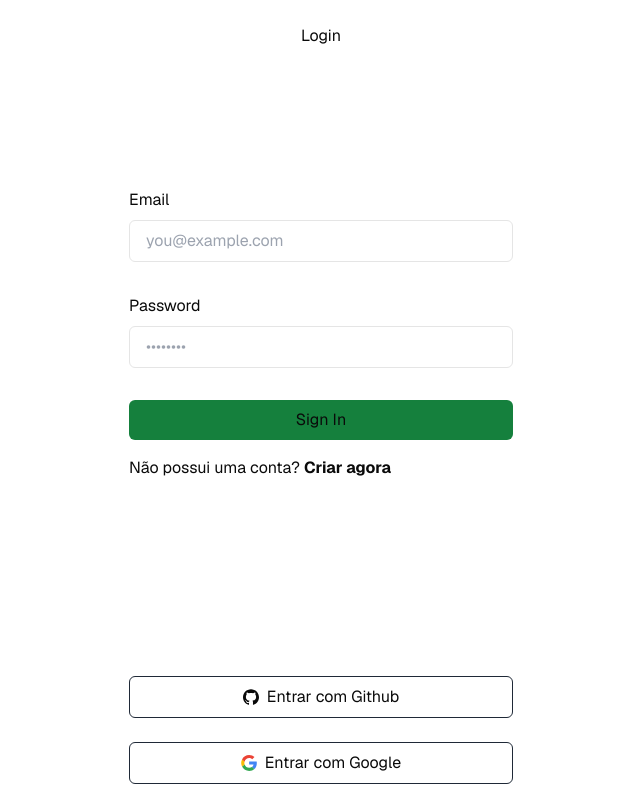
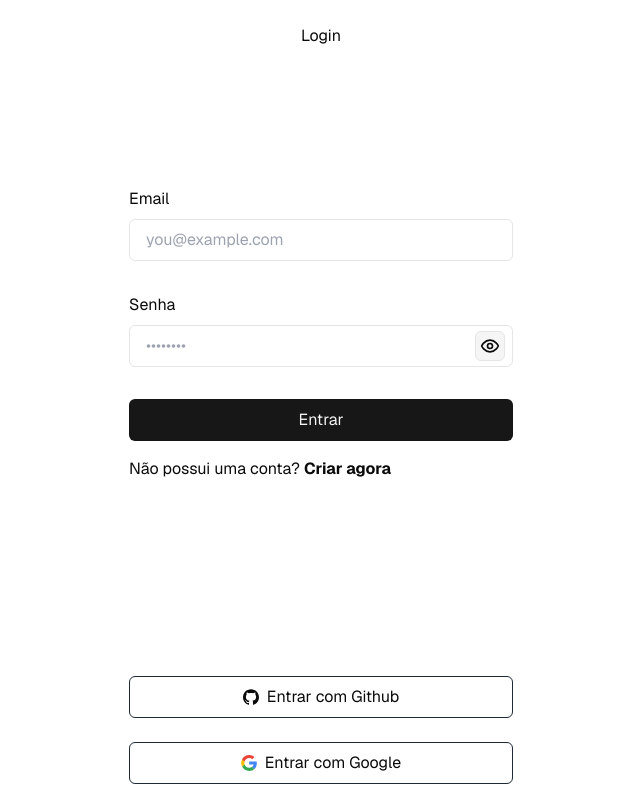
Before and after one commit to jotapemattos/cosmicus, a Next.js app: page /sign-in in a window 1280 px wide. Shown: the whole page, without its empty margins (319-959 px from the left). Built offline with nearby package versions, Linux system fonts and the light colour scheme; no server answers.

Commit message:
perf: improve sign in flow

```diff
--- /dev/null
+++ b/app/actions/sign-in.ts
@@ -0,0 +1,30 @@
+'use server'
+
+import { redirect } from 'next/navigation'
+import { createClient } from '@/utils/supabase/server'
+
+interface SignInProps {
+  email: string
+  password: string
+}
+
+export const signIn = async ({ email, password }: SignInProps) => {
+  const supabase = createClient()
+
+  const { error } = await supabase.auth.signInWithPassword({
+    email,
+    password,
+  })
+
+  if (error?.message.includes('Invalid login credentials')) {
+    throw Error('E-mail ou senha incorretos. Por favor, tente novamente.')
+  }
+
+  if (error) {
+    throw Error(
+      '/sign-in?message=Ops! Ocorreu um erro. Por favor, tente novamente mais tarde.',
+    )
+  }
+
+  return redirect('/')
+}
--- a/app/layout.tsx
+++ b/app/layout.tsx
@@ -9,7 +9,7 @@ const defaultUrl = process.env.VERCEL_URL
 
 export const metadata = {
   metadataBase: new URL(defaultUrl),
-  title: 'Next.js and Supabase Starter Kit',
+  title: 'TCC',
   description: 'The fastest way to build apps with Next.js and Supabase',
 }
 
--- a/app/sign-in/page.tsx
+++ b/app/sign-in/page.tsx
@@ -1,63 +1,111 @@
+'use client'
+
 import Link from 'next/link'
-import { createClient } from '@/utils/supabase/server'
-import { redirect } from 'next/navigation'
-import { SubmitButton } from './submit-button'
 import GithubAuthButton from '@/components/github-auth-button'
 import GoogleAuthButton from '@/components/google-auth-button'
+import { z } from 'zod'
+import { zodResolver } from '@hookform/resolvers/zod'
+import { useForm } from 'react-hook-form'
+import { signIn } from '../actions/sign-in'
+import { useState, useTransition } from 'react'
+import { Eye, EyeOff, Loader2 } from 'lucide-react'
+import { toast } from 'sonner'
 
-export default async function Page({
+const signInSchema = z.object({
+  email: z.string().email({
+    message: 'Email inválido',
+  }),
+  password: z.string(),
+})
+
+type SignInSchema = z.infer<typeof signInSchema>
+
+export default function Page({
   searchParams,
 }: {
   searchParams: { message: string }
 }) {
-  const signIn = async (formData: FormData) => {
-    'use server'
+  const [shouldShowPassword, setShouldShowPassword] = useState(false)
 
-    const email = formData.get('email') as string
-    const password = formData.get('password') as string
-    const supabase = createClient()
+  const {
+    register,
+    handleSubmit,
+    formState: { errors },
+  } = useForm<SignInSchema>({
+    resolver: zodResolver(signInSchema),
+  })
 
-    const { error } = await supabase.auth.signInWithPassword({
-      email,
-      password,
-    })
+  const [isPending, startTransition] = useTransition()
 
-    if (error) {
-      return redirect('/sign-in?message=Could not authenticate user')
+  const handleSignIn = ({ email, password }: SignInSchema) => {
+    if (!errors.root) {
+      startTransition(async () => {
+        try {
+          await signIn({ email, password })
+        } catch (error) {
+          if (error instanceof Error) {
+            toast.error(error.message)
+          }
+        }
+      })
     }
-
-    return redirect('/')
   }
 
   return (
     <div className="flex w-full flex-1 flex-col justify-center gap-2 overflow-y-hidden px-8 sm:max-w-md">
-      <form className="animate-in flex w-full flex-1 flex-col justify-center gap-2 text-foreground">
+      <form
+        onSubmit={handleSubmit(handleSignIn)}
+        className="flex w-full flex-1 flex-col justify-center gap-2 text-foreground animate-in"
+      >
         <label className="text-md" htmlFor="email">
           Email
         </label>
         <input
           className="mb-6 rounded-md border bg-inherit px-4 py-2"
-          name="email"
           placeholder="you@example.com"
           required
+          {...register('email')}
         />
         <label className="text-md" htmlFor="password">
-          Password
+          Senha
         </label>
-        <input
-          className="mb-6 rounded-md border bg-inherit px-4 py-2"
-          type="password"
-          name="password"
-          placeholder="••••••••"
-          required
-        />
-        <SubmitButton
-          formAction={signIn}
-          className="mb-2 rounded-md bg-green-700 px-4 py-2 text-foreground"
-          pendingText="Signing In..."
+        <div className="relative mb-6 flex items-center">
+          <input
+            className="w-full rounded-md border bg-inherit px-4 py-2"
+            type={shouldShowPassword ? 'text' : 'password'}
+            placeholder="••••••••"
+            required
+            {...register('password')}
+          />
+          <button
+            className="absolute right-2 rounded-md border bg-secondary p-1"
+            type="button"
+            onClick={() => setShouldShowPassword((prev) => !prev)}
+          >
+            <EyeOff
+              size={20}
+              className={`absolute transition-all ${shouldShowPassword ? 'transition-y-1 scale-100' : 'scale-0'}`}
+            />
+            <Eye
+              size={20}
+              className={`transition-all ${shouldShowPassword ? 'transition-y-1 scale-0' : 'scale-100'}`}
+            />
+          </button>
+        </div>
+        <button
+          type="submit"
+          className="mb-2 flex items-center justify-center gap-2 rounded-md border border-foreground/20 bg-primary px-4 py-2 text-secondary"
+          disabled={isPending}
         >
-          Sign In
-        </SubmitButton>
+          {isPending ? (
+            <>
+              <Loader2 className="h-4 w-4 animate-spin" />
+              <span>Entrando...</span>
+            </>
+          ) : (
+            <span>Entrar</span>
+          )}
+        </button>
         {searchParams?.message && (
           <p className="mt-4 bg-foreground/10 p-4 text-center text-foreground">
             {searchParams.message}
```
